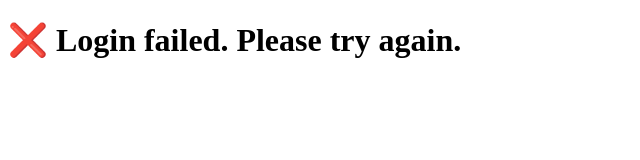
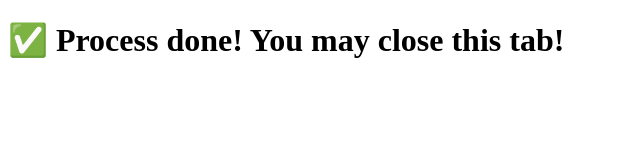
Before and after one commit to Pachuchi420/gsm-privacy-policy, a plain HTML site: page redirect.html in a window 1280 px wide. Shown: the whole page, without its empty margins (0-640 px from the left). Drawn offline with Linux system fonts and the light colour scheme; no server answers.

Commit message:
added some more fixes again

```diff
--- a/redirect.html
+++ b/redirect.html
@@ -25,7 +25,7 @@
   }
 }).catch((err) => {
   console.error(err);
-  document.getElementById("status").textContent = "❌ Login failed. Please try again.";
+  document.getElementById("status").textContent = "✅ Process done! You may close this tab!";
 });
 
 
```
